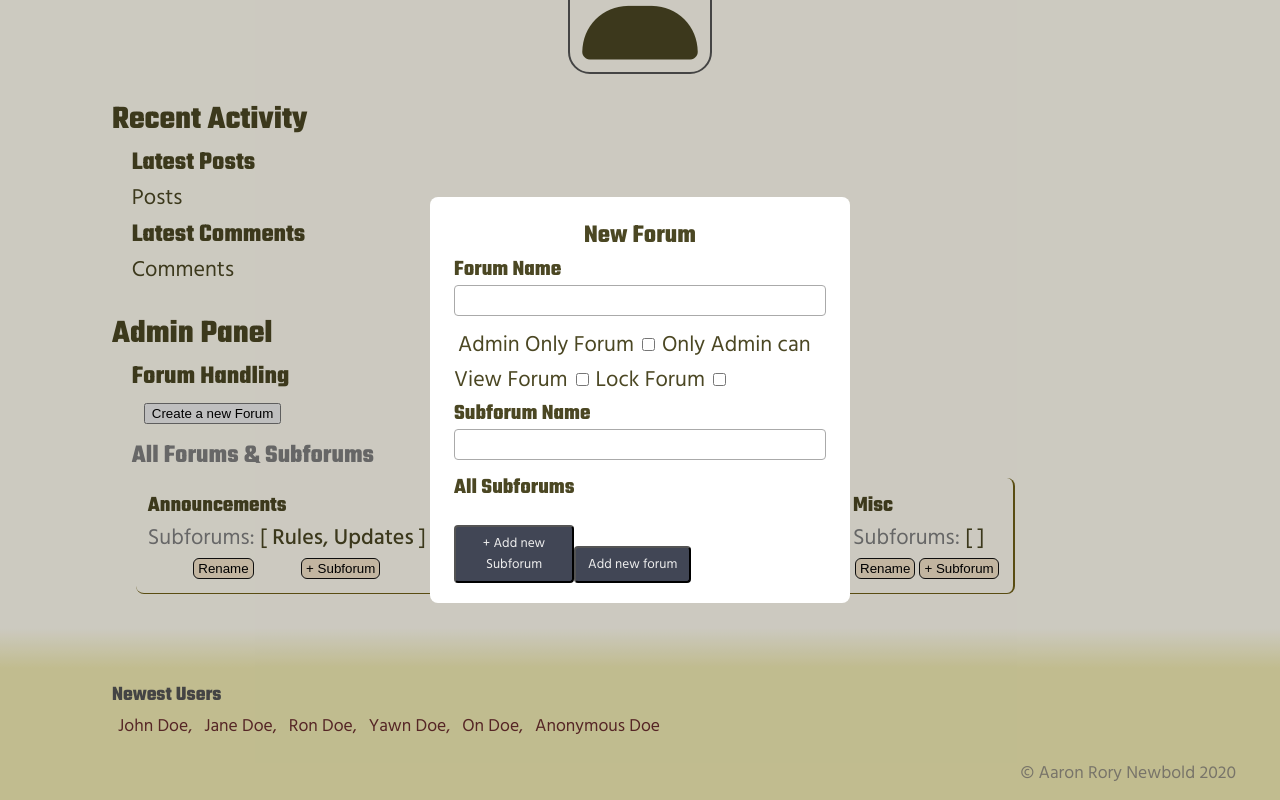
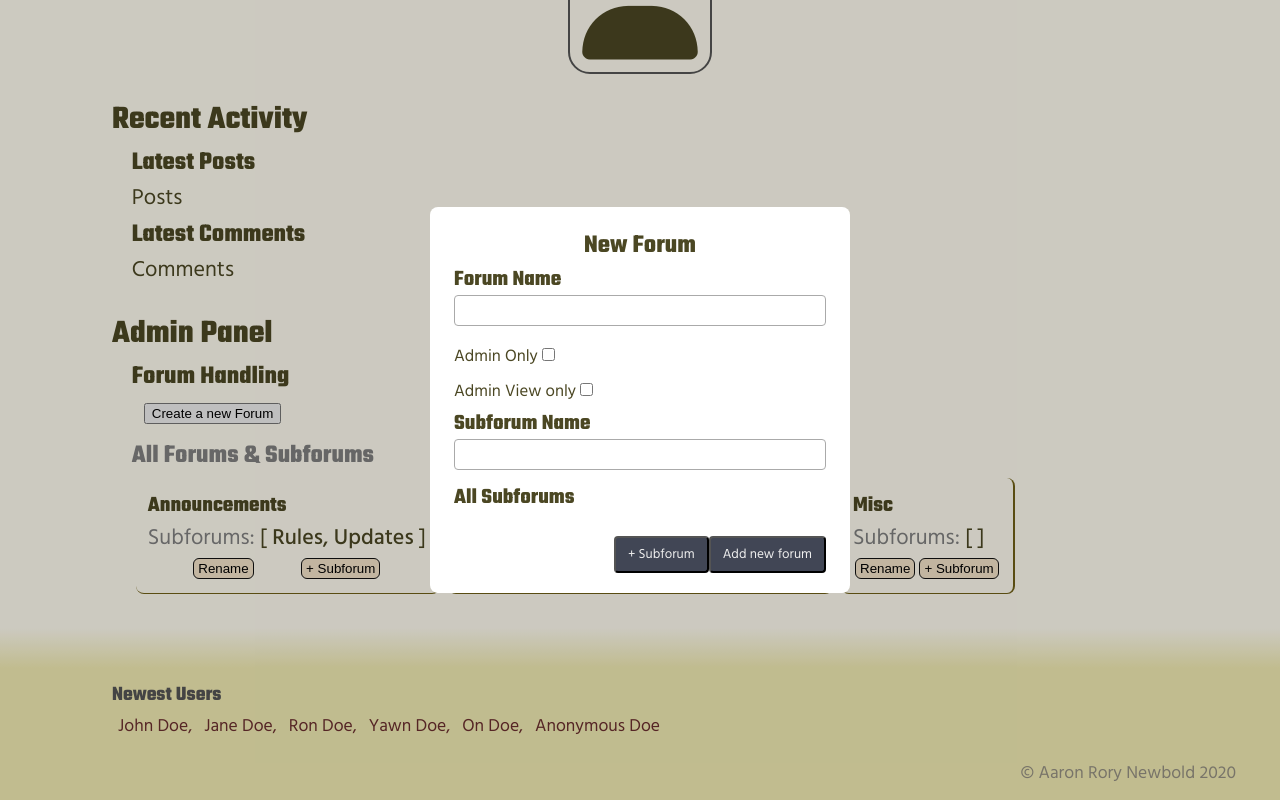
Before and after one commit to Aaron-RN/REACT-CMSBlog, a React (Create React App) app: page /users/1 in a window 1280 px wide. Both pictures are taken after a click on the button "Create a new Forum". Shown: the part 417-1217 px from the top of the page. Built offline with nearby package versions, Linux system fonts and the light colour scheme.

Commit message:
Added 2 new properties to forums
- added two new properties to forums, admin_only and admin_view_only.
- admin_only determines is only admins can post in this forum
- admin_view_only determines if only admins can view this forum

```diff
--- a/src/assets/css/App.css
+++ b/src/assets/css/App.css
@@ -132,6 +132,7 @@ button:hover { transform: scale(1.025); }
 .text-red { color: #f3705f; }
 .text-grey { color: grey; }
 
+.size-14 { font-size: 0.76em; }
 .size-16 { font-size: 0.86em; }
 .size-18 { font-size: 0.96em; }
 
--- a/src/components/functional/users/admin/modals/newForum.js
+++ b/src/components/functional/users/admin/modals/newForum.js
@@ -7,7 +7,6 @@ const NewforumModal = ({ handleFormReset }) => {
   const [subforums, setSubforums] = useState([]);
   const [adminForum, setAdminForum] = useState(false);
   const [adminView, setAdminView] = useState(false);
-  const [lockedForum, setLockForum] = useState(false);
 
   // Reset Forum Variables
   const handleReset = () => {
@@ -19,7 +18,15 @@ const NewforumModal = ({ handleFormReset }) => {
   // Handle adding a new forum creation
   const handleSubmit = e => {
     e.preventDefault();
-    const forum = { name: forumName.trim(), subforums, admin_forum: adminForum };
+    const forumNameTrimmed = forumName.trim();
+    setforumName(forumNameTrimmed);
+    if (!forumNameTrimmed) return;
+    const forum = {
+      name: forumName.trim(),
+      subforums,
+      admin_only: adminForum,
+      admin_view_only: adminView,
+    };
     console.log(forum);
     handleReset();
     handleFormReset();
@@ -61,12 +68,22 @@ const NewforumModal = ({ handleFormReset }) => {
         required
       />
       <div>
-        <span className="container">Admin Only Forum</span>
-        <input type="checkbox" onChange={() => setAdminForum(!adminForum)} />
-        <span className="container">Only Admin can View Forum</span>
-        <input type="checkbox" onChange={() => setAdminView(!adminView)} />
-        <span className="container">Lock Forum</span>
-        <input type="checkbox" onChange={() => setLockForum(!lockedForum)} />
+        <div>
+          <span className="size-14">Admin Only</span>
+          <input
+            type="checkbox"
+            title="Only administrators can post in this forum"
+            onChange={() => setAdminForum(!adminForum)}
+          />
+        </div>
+        <div>
+          <span className="size-14">Admin View only</span>
+          <input
+            type="checkbox"
+            title="Only administrators can view this forum"
+            onChange={() => setAdminView(!adminView)}
+          />
+        </div>
       </div>
       <h4>Subforum Name</h4>
       <input
@@ -77,8 +94,8 @@ const NewforumModal = ({ handleFormReset }) => {
       />
       <h4>All Subforums</h4>
       <div className="mb-1">{populateSubforums()}</div>
-      <div>
-        <button type="button" onClick={() => handleNewSubforum(subforumName)}>+ Add new Subforum</button>
+      <div className="ml-auto">
+        <button type="button" onClick={() => handleNewSubforum(subforumName)}>+ Subforum</button>
         <button type="submit">Add new forum</button>
       </div>
     </form>
--- a/src/components/functional/users/admin/modals/newSubforumModal.js
+++ b/src/components/functional/users/admin/modals/newSubforumModal.js
@@ -7,7 +7,10 @@ const NewSubforumModal = ({ forum, handleFormReset }) => {
   // Handle adding a new Subforum
   const handleSubmit = e => {
     e.preventDefault();
-    const newForum = { name: forum.name, subforums: [...forum.subforums, subforumName.trim()] };
+    const subforumNameTrimmed = subforumName.trim();
+    setSubforumName(subforumNameTrimmed);
+    if (!subforumName) return;
+    const newForum = { name: forum.name, subforums: [...forum.subforums, subforumNameTrimmed] };
     console.log(newForum);
     handleFormReset();
   };
--- a/src/components/misc/presets/allForumsData.js
+++ b/src/components/misc/presets/allForumsData.js
@@ -5,6 +5,8 @@ const allForms = [
     subforum: [
       'rules', 'updates',
     ],
+    admin_only: true,
+    admin_view_only: false,
   },
   {
     id: 2,
@@ -12,8 +14,12 @@ const allForms = [
     subforum: [
       'bugs', 'feature requests',
     ],
+    admin_only: false,
+    admin_view_only: false,
   },
-  { id: 3, name: 'misc', subforum: [] },
+  {
+    id: 3, name: 'misc', subforum: [], admin_only: false, admin_view_only: false,
+  },
 ];
 
 export default allForms;
```
